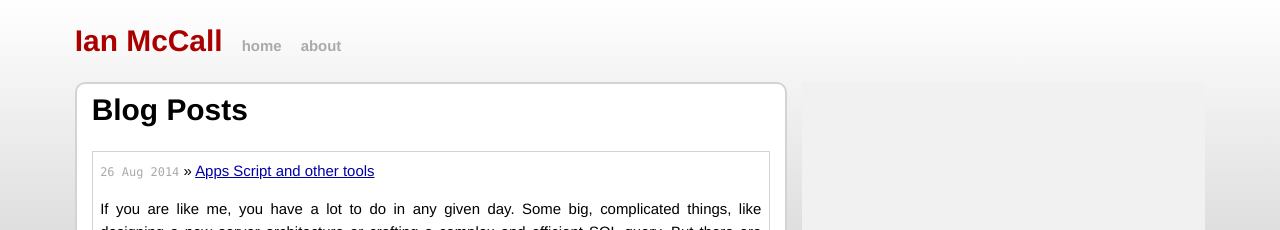
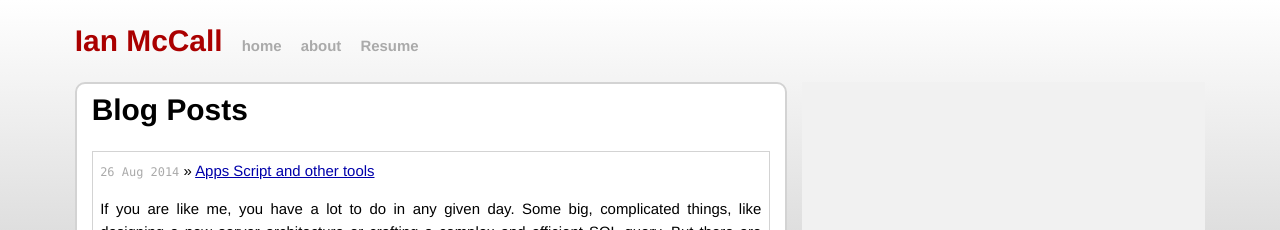
Before and after one commit to ianmcodes/ianmcodes.github.io, a Jekyll site: the page built from index.html, in a window 1280 px wide. Shown: the top 230 px of the page. Built offline with Jekyll 4.4.1, drawn with Linux system fonts in a browser that asks for light colours; nearby versions of some CDN libraries; Markdown is read by kramdown in place of the engine named in the settings.

Commit message:
Added link to resume

```diff
--- a/_layouts/HolyGrail_2coll.html
+++ b/_layouts/HolyGrail_2coll.html
@@ -53,6 +53,7 @@
             <h1 class="title"><a href="/">{{ site.name }}</a></h1>
             <a class="extra" href="/">home</a>
             <a class="extra" href="/about/">about</a>
+            <a class="extra" href="http://www.da-puck.com/Resume/">Resume</a>
           </header>
 
           <div class="HolyGrail-body">
```
